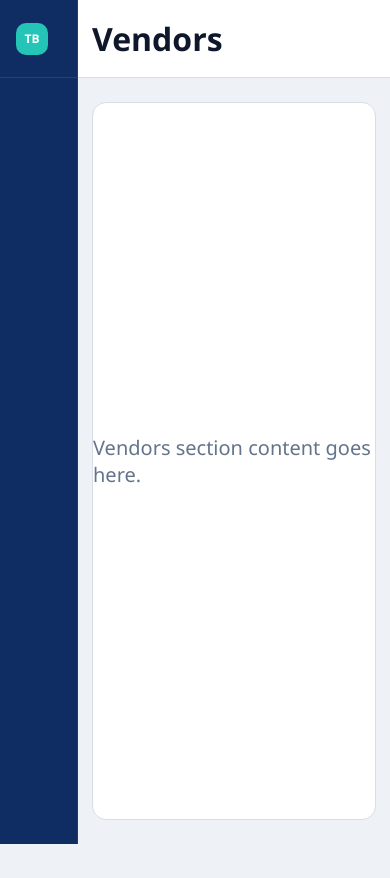
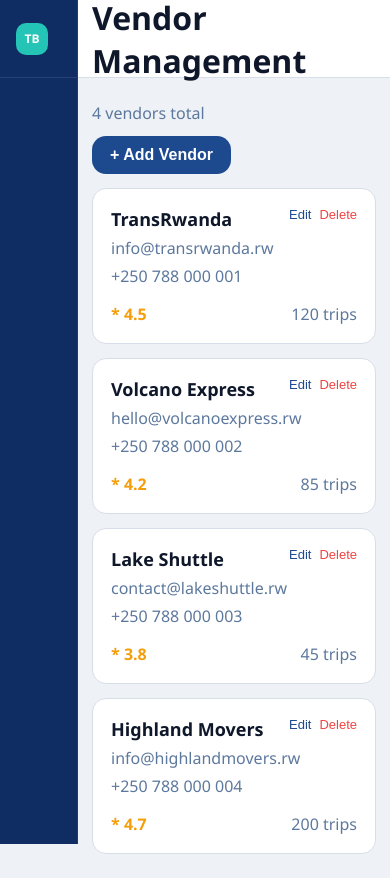
Before and after one commit to elkuradusenge/urban-mobility-assignment, a plain HTML site: page client/vendors.html in a window 390 px wide. Before the commit the page ends 844 px from the top, so only its background shows below. Drawn offline with Linux system fonts and the light colour scheme.

Commit message:
implementing the vendors page

```diff
--- a/client/assets/Js/vendors.js
+++ b/client/assets/Js/vendors.js
@@ -0,0 +1,89 @@
+(() => {
+  const addVendorToggle = document.querySelector("#add-vendor-toggle");
+  const addVendorCard = document.querySelector("#add-vendor-card");
+  const closeAddVendor = document.querySelector("#close-add-vendor");
+  const addVendorForm = document.querySelector("#add-vendor-form");
+  const vendorsGrid = document.querySelector("#vendors-grid");
+  const vendorCount = document.querySelector("#vendor-count");
+
+  if (
+    !addVendorToggle ||
+    !addVendorCard ||
+    !closeAddVendor ||
+    !addVendorForm ||
+    !vendorsGrid ||
+    !vendorCount
+  ) {
+    return;
+  }
+
+  const updateVendorCount = () => {
+    vendorCount.textContent = `${vendorsGrid.children.length} vendors total`;
+  };
+
+  const openCard = () => addVendorCard.classList.remove("hidden");
+  const closeCard = () => addVendorCard.classList.add("hidden");
+
+  addVendorToggle.addEventListener("click", openCard);
+  closeAddVendor.addEventListener("click", closeCard);
+
+  addVendorForm.addEventListener("submit", (event) => {
+    event.preventDefault();
+    const formData = new FormData(addVendorForm);
+
+    const name = String(formData.get("name") || "").trim();
+    const email = String(formData.get("email") || "").trim();
+    const phone = String(formData.get("phone") || "").trim();
+    const ratingValue = Number(formData.get("rating"));
+
+    if (!name || !email || !phone || Number.isNaN(ratingValue)) {
+      return;
+    }
+
+    const safeRating = Math.min(5, Math.max(1, ratingValue)).toFixed(1);
+
+    const card = document.createElement("article");
+    card.className = "vendor-card";
+    card.innerHTML = `
+      <div class="vendor-top">
+        <h3>${name}</h3>
+        <div class="card-actions">
+          <button class="action-btn" type="button">Edit</button>
+          <button class="action-btn danger js-delete-vendor" type="button">Delete</button>
+        </div>
+      </div>
+      <p>${email}</p>
+      <p>${phone}</p>
+      <div class="vendor-bottom">
+        <span class="rating">* ${safeRating}</span>
+        <span class="trips-count">0 trips</span>
+      </div>
+    `;
+
+    vendorsGrid.appendChild(card);
+    addVendorForm.reset();
+    closeCard();
+    updateVendorCount();
+  });
+
+  vendorsGrid.addEventListener("click", (event) => {
+    const target = event.target;
+
+    if (!(target instanceof HTMLElement)) {
+      return;
+    }
+
+    const deleteButton = target.closest(".js-delete-vendor");
+    if (!deleteButton) {
+      return;
+    }
+
+    const card = deleteButton.closest(".vendor-card");
+    if (card) {
+      card.remove();
+      updateVendorCount();
+    }
+  });
+
+  updateVendorCount();
+})();
--- a/client/assets/css/vendors.css
+++ b/client/assets/css/vendors.css
@@ -0,0 +1,179 @@
+.vendors-panel {
+  display: flex;
+  flex-direction: column;
+  gap: 14px;
+}
+
+.vendors-toolbar {
+  display: flex;
+  align-items: center;
+  justify-content: space-between;
+  gap: 12px;
+}
+
+.vendor-count {
+  margin: 0;
+  color: #5d789d;
+  font-size: 16px;
+}
+
+.btn-primary {
+  border: 0;
+  border-radius: 14px;
+  background: #1d4a8f;
+  color: #fff;
+  font-size: 16px;
+  font-weight: 600;
+  padding: 10px 18px;
+  cursor: pointer;
+}
+
+.btn-primary:hover {
+  background: #163a72;
+}
+
+.add-vendor-card {
+  background: #fff;
+  border: 1px solid #d8dee8;
+  border-radius: 14px;
+  padding: 20px;
+}
+
+.hidden {
+  display: none;
+}
+
+.add-vendor-header {
+  display: flex;
+  align-items: center;
+  justify-content: space-between;
+  margin-bottom: 14px;
+}
+
+.add-vendor-header h2 {
+  margin: 0;
+  font-size: 32px;
+}
+
+.btn-close {
+  border: 0;
+  background: transparent;
+  font-size: 28px;
+  line-height: 1;
+  cursor: pointer;
+  color: #1f2937;
+}
+
+.vendor-form {
+  display: grid;
+  grid-template-columns: repeat(2, minmax(260px, 1fr));
+  gap: 14px 16px;
+}
+
+.vendor-form label {
+  display: flex;
+  flex-direction: column;
+  gap: 6px;
+  font-size: 16px;
+  color: #0f172a;
+}
+
+.vendor-form input {
+  border: 1px solid #c7d0dc;
+  border-radius: 12px;
+  padding: 10px 12px;
+  font-size: 16px;
+  color: #0f172a;
+}
+
+.form-submit {
+  align-self: end;
+  width: fit-content;
+}
+
+.vendors-grid {
+  display: grid;
+  grid-template-columns: repeat(3, minmax(220px, 1fr));
+  gap: 14px;
+}
+
+.vendor-card {
+  background: #fff;
+  border: 1px solid #d8dee8;
+  border-radius: 14px;
+  padding: 18px;
+}
+
+.vendor-top {
+  display: flex;
+  align-items: flex-start;
+  justify-content: space-between;
+  gap: 10px;
+}
+
+.vendor-top h3 {
+  margin: 0;
+  font-size: 18px;
+}
+
+.card-actions {
+  display: flex;
+  gap: 8px;
+}
+
+.action-btn {
+  border: 0;
+  background: transparent;
+  color: #1d4a8f;
+  cursor: pointer;
+  font-size: 13px;
+  padding: 0;
+}
+
+.action-btn.danger {
+  color: #ef4444;
+}
+
+.vendor-card p {
+  margin: 6px 0 0;
+  color: #5d789d;
+  font-size: 16px;
+}
+
+.vendor-bottom {
+  margin-top: 16px;
+  display: flex;
+  align-items: center;
+  justify-content: space-between;
+  font-size: 16px;
+}
+
+.rating {
+  color: #f59e0b;
+  font-weight: 600;
+}
+
+.trips-count {
+  color: #5d789d;
+}
+
+@media (max-width: 1200px) {
+  .vendors-grid {
+    grid-template-columns: repeat(2, minmax(220px, 1fr));
+  }
+}
+
+@media (max-width: 900px) {
+  .vendors-grid {
+    grid-template-columns: 1fr;
+  }
+
+  .vendor-form {
+    grid-template-columns: 1fr;
+  }
+
+  .vendors-toolbar {
+    flex-direction: column;
+    align-items: flex-start;
+  }
+}
--- a/client/vendors.html
+++ b/client/vendors.html
@@ -3,10 +3,11 @@
 <head>
   <meta charset="UTF-8">
   <meta name="viewport" content="width=device-width, initial-scale=1.0">
-  <title>Vendors</title>
+  <title>Vendor Management</title>
   <link rel="stylesheet" href="./assets/css/dashboard.css">
+  <link rel="stylesheet" href="./assets/css/vendors.css">
 </head>
-<body data-page-title="Vendors">
+<body data-page-title="Vendor Management">
   <div class="app-shell">
     <aside class="sidebar">
       <div class="brand">
@@ -20,18 +21,123 @@
         <a class="nav-item" href="./payment.html">Payments</a>
         <a class="nav-item" href="./location.html">Locations</a>
       </nav>
-      <p class="sidebar-footer">© 2025 TransBook Admin</p>
+      <p class="sidebar-footer">&copy; 2025 TransBook Admin</p>
     </aside>
 
     <div class="content-wrap">
       <header class="topbar">
-        <h1 id="page-title">Vendors</h1>
+        <h1 id="page-title">Vendor Management</h1>
       </header>
+
       <main class="main-content">
-        <section class="page-placeholder">Vendors section content goes here.</section>
+        <section class="vendors-panel">
+          <div class="vendors-toolbar">
+            <p id="vendor-count" class="vendor-count">4 vendors total</p>
+            <button id="add-vendor-toggle" class="btn-primary" type="button">+ Add Vendor</button>
+          </div>
+
+          <section id="add-vendor-card" class="add-vendor-card hidden">
+            <div class="add-vendor-header">
+              <h2>New Vendor</h2>
+              <button id="close-add-vendor" class="btn-close" type="button" aria-label="Close">&times;</button>
+            </div>
+
+            <form id="add-vendor-form" class="vendor-form">
+              <label>
+                Name
+                <input type="text" name="name" placeholder="Vendor name" required>
+              </label>
+
+              <label>
+                Email
+                <input type="email" name="email" placeholder="email@example.com" required>
+              </label>
+
+              <label>
+                Phone
+                <input type="text" name="phone" placeholder="+250 ..." required>
+              </label>
+
+              <label>
+                Rating (1-5)
+                <input type="number" name="rating" min="1" max="5" step="0.1" value="4" required>
+              </label>
+
+              <button class="btn-primary form-submit" type="submit">Add Vendor</button>
+            </form>
+          </section>
+
+          <section id="vendors-grid" class="vendors-grid">
+            <article class="vendor-card">
+              <div class="vendor-top">
+                <h3>TransRwanda</h3>
+                <div class="card-actions">
+                  <button class="action-btn" type="button">Edit</button>
+                  <button class="action-btn danger js-delete-vendor" type="button">Delete</button>
+                </div>
+              </div>
+              <p>info@transrwanda.rw</p>
+              <p>+250 788 000 001</p>
+              <div class="vendor-bottom">
+                <span class="rating">* 4.5</span>
+                <span class="trips-count">120 trips</span>
+              </div>
+            </article>
+
+            <article class="vendor-card">
+              <div class="vendor-top">
+                <h3>Volcano Express</h3>
+                <div class="card-actions">
+                  <button class="action-btn" type="button">Edit</button>
+                  <button class="action-btn danger js-delete-vendor" type="button">Delete</button>
+                </div>
+              </div>
+              <p>hello@volcanoexpress.rw</p>
+              <p>+250 788 000 002</p>
+              <div class="vendor-bottom">
+                <span class="rating">* 4.2</span>
+                <span class="trips-count">85 trips</span>
+              </div>
+            </article>
+
+            <article class="vendor-card">
+              <div class="vendor-top">
+                <h3>Lake Shuttle</h3>
+                <div class="card-actions">
+                  <button class="action-btn" type="button">Edit</button>
+                  <button class="action-btn danger js-delete-vendor" type="button">Delete</button>
+                </div>
+              </div>
+              <p>contact@lakeshuttle.rw</p>
+              <p>+250 788 000 003</p>
+              <div class="vendor-bottom">
+                <span class="rating">* 3.8</span>
+                <span class="trips-count">45 trips</span>
+              </div>
+            </article>
+
+            <article class="vendor-card">
+              <div class="vendor-top">
+                <h3>Highland Movers</h3>
+                <div class="card-actions">
+                  <button class="action-btn" type="button">Edit</button>
+                  <button class="action-btn danger js-delete-vendor" type="button">Delete</button>
+                </div>
+              </div>
+              <p>info@highlandmovers.rw</p>
+              <p>+250 788 000 004</p>
+              <div class="vendor-bottom">
+                <span class="rating">* 4.7</span>
+                <span class="trips-count">200 trips</span>
+              </div>
+            </article>
+          </section>
+        </section>
       </main>
     </div>
   </div>
+
   <script src="./assets/Js/main.js"></script>
+  <script src="./assets/Js/vendors.js"></script>
 </body>
 </html>
```
